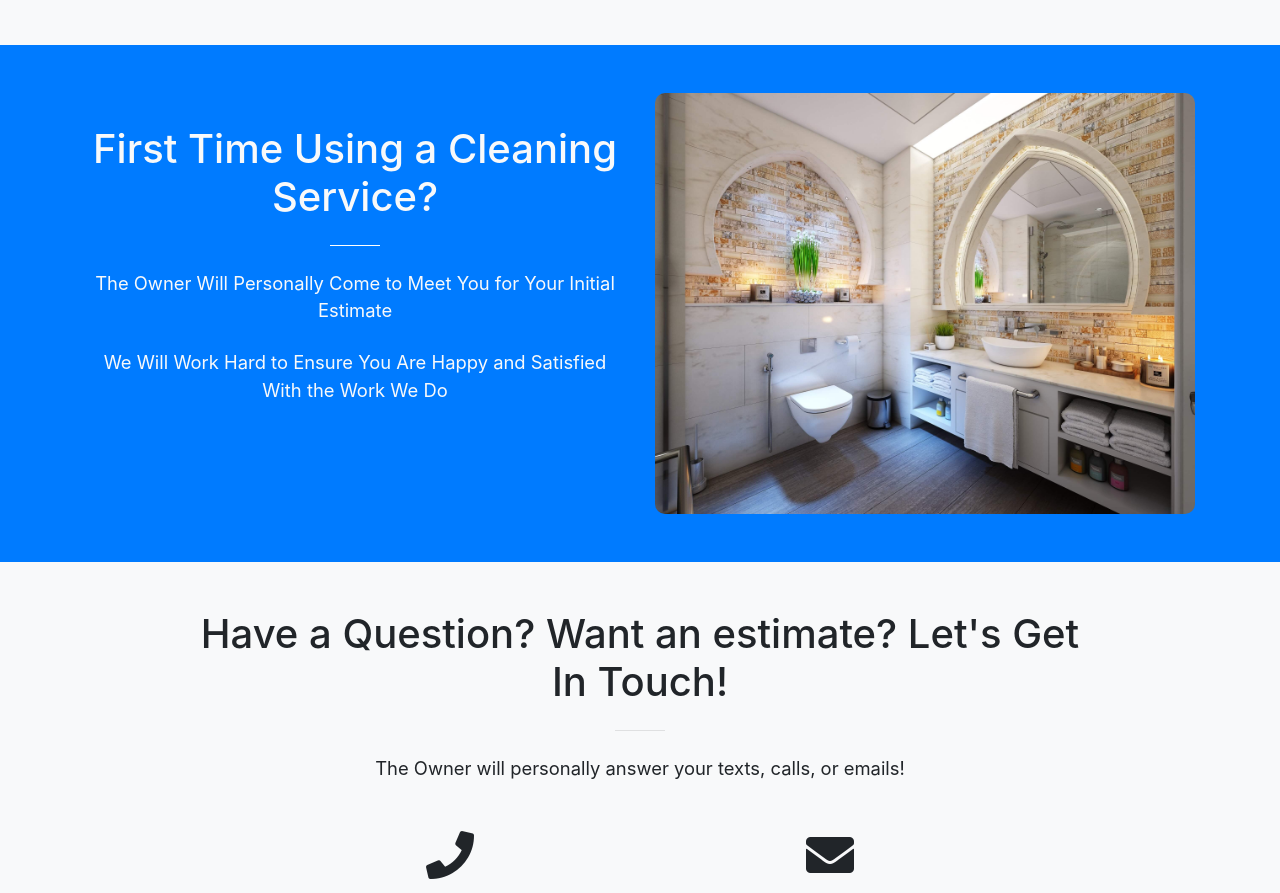
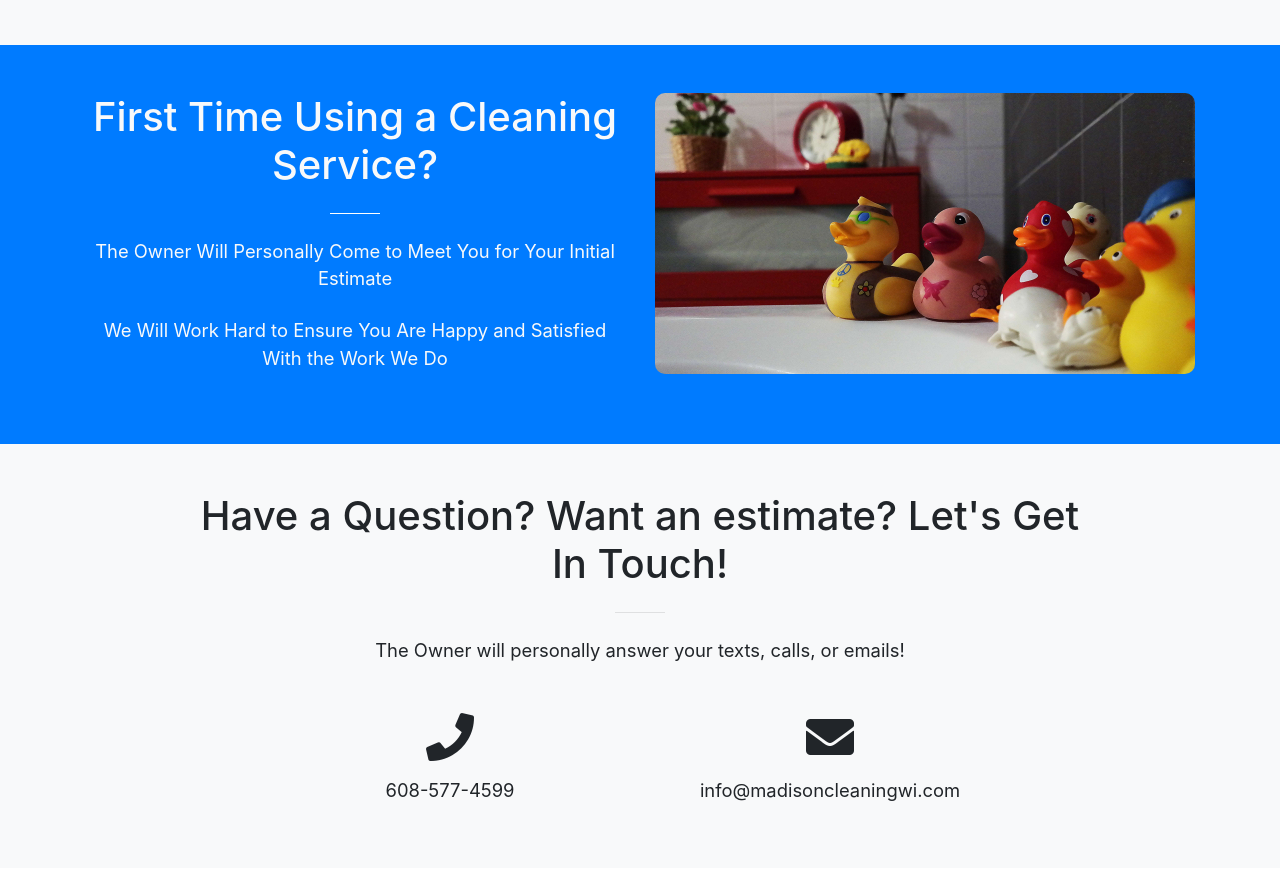
Before and after one commit to DaCastle/MadisonCleaning, a website with bundled scripts: page index.html in a window 1280 px wide. Shown: the part 2299-3192 px from the top of the page. After the commit the page ends 3167 px from the top, so only its background shows below. Built offline with nearby package versions, Linux system fonts and the light colour scheme.

Commit message:
swapped out bathroom image

```diff
--- a/index.html
+++ b/index.html
@@ -280,7 +280,7 @@
     <div class="container">
       <div class="row">
         <div class="col-lg-6 mx-auto text-center">
-          <h1 class="section-heading text-light top top-margin">First Time Using a Cleaning Service?</h1>
+          <h1 class="section-heading text-light top">First Time Using a Cleaning Service?</h1>
           <hr class="light my-4">
           <p class="text-faded mb-4 text-light">The Owner Will Personally Come to Meet You for Your Initial Estimate</p>
           <p class="text-faded mb-4 text-light">We Will Work Hard to Ensure You Are Happy and Satisfied With the Work
@@ -288,7 +288,7 @@
           <!-- <a class="btn btn-light btn-xl js-scroll-trigger" href="#services">Get Started!</a> -->
         </div>
         <div class="col-lg-6">
-          <img src="./img/bath-bathroom-cabinet-342800.jpg">
+          <img src="./img/bathroom-blur-child-122308.jpg">
         </div>
       </div>
     </div>
```
Also changed, not shown: img/bathroom-blur-child-122308.jpg (added).
